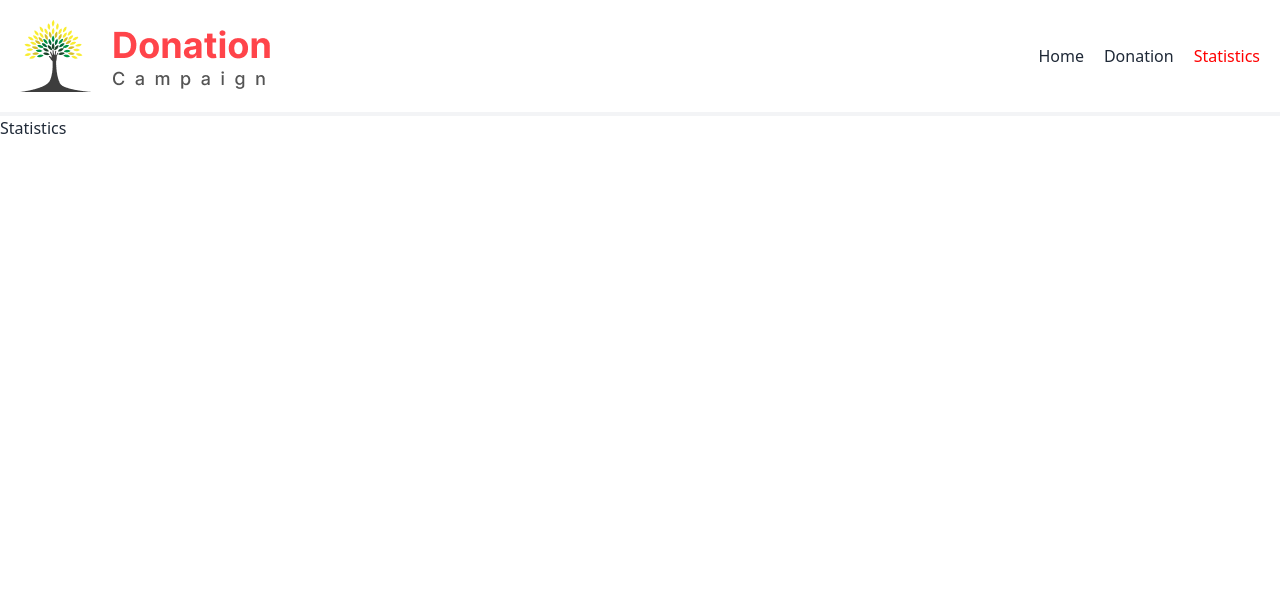
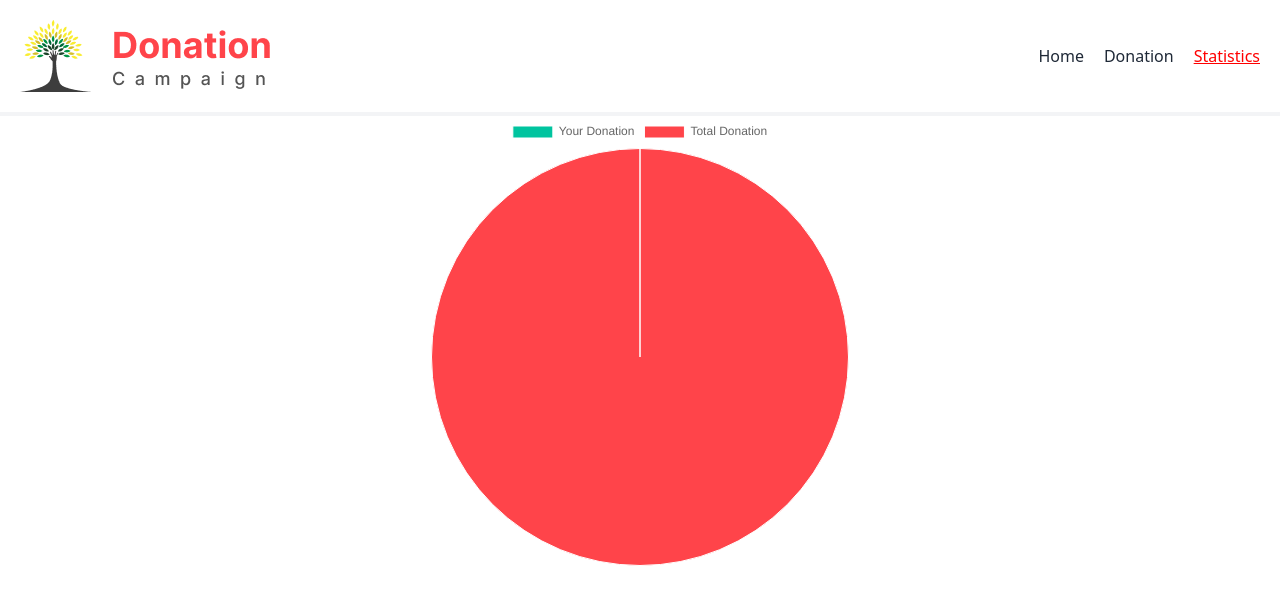
Before and after one commit to nafisaali0/Donation_Campaign_reactjs, a React (Vite) app: page /statistic in a window 1280 px wide. Shown: the top 604 px of the page. Built offline with nearby package versions, Linux system fonts and the light colour scheme.

Commit message:
add pie chart

```diff
--- a/package.json
+++ b/package.json
@@ -10,12 +10,15 @@
     "preview": "vite preview"
   },
   "dependencies": {
+    "chart.js": "^4.4.0",
     "localforage": "^1.10.0",
     "match-sorter": "^6.3.1",
     "react": "^18.2.0",
+    "react-chartjs-2": "^5.2.0",
     "react-dom": "^18.2.0",
     "react-router-dom": "^6.16.0",
     "react-toastify": "^9.1.3",
+    "recharts": "^2.8.0",
     "sort-by": "^1.2.0"
   },
   "devDependencies": {
--- a/public/cards.json
+++ b/public/cards.json
@@ -29,7 +29,7 @@
         "id": 3,
         "category_name": "Clothing",
         "title": "Fashionable Attire",
-        "category_description": "Discover the latest trends in fashion. Our collection includes stylish clothing for all occasions, from elegant evening wear to casual street fashion. Explore our curated selection and stay in vogue with the latest styles!",
+        "description": "Discover the latest trends in fashion. Our collection includes stylish clothing for all occasions, from elegant evening wear to casual street fashion. Explore our curated selection and stay in vogue with the latest styles!",
         "details_image": "https://i.ibb.co/C1ZLD6q/Clothing.png",
         "price": 50,
         "card_image": "https://i.ibb.co/Jj6dHFn/Rectangle-4287.png",
@@ -42,7 +42,7 @@
         "id": 4,
         "category_name": "Food",
         "title": "Healthy Meal Plans",
-        "category_description": "Discover our carefully curated healthy meal plans designed to support your well-being. Whether you're looking to lose weight, maintain a balanced diet, or simply enjoy delicious and nutritious meals, our meal plans have got you covered. Start your journey to a healthier you today.",
+        "description": "Discover our carefully curated healthy meal plans designed to support your well-being. Whether you're looking to lose weight, maintain a balanced diet, or simply enjoy delicious and nutritious meals, our meal plans have got you covered. Start your journey to a healthier you today.",
         "details_image": "https://i.ibb.co/1JGCycW/Food.png",
         "price": 15.00,
         "card_image": "https://i.ibb.co/dbtPJ5H/Rectangle-4287-2.png",
@@ -81,7 +81,7 @@
         "id": 7,
         "category_name": "Clothing",
         "title": "Casual Wear Collection",
-        "category_description": "Find comfortable and stylish casual clothing. Our casual wear collection is designed for everyday comfort without compromising on style. Whether you're lounging at home or heading out, we have your casual look covered.",
+        "description": "Find comfortable and stylish casual clothing. Our casual wear collection is designed for everyday comfort without compromising on style. Whether you're lounging at home or heading out, we have your casual look covered.",
         "details_image": "https://i.ibb.co/C1ZLD6q/Clothing.png",
         "price": 60,
         "card_image": "https://i.ibb.co/Jj6dHFn/Rectangle-4287.png",
@@ -94,7 +94,7 @@
         "id": 8,
         "category_name": "Food",
         "title": "Farm-Fresh Produce",
-        "category_description": "Experience the unparalleled freshness of locally sourced, farm-fresh produce. We are dedicated to supporting local farmers and delivering the finest, seasonal produce directly to your doorstep. Enjoy the flavors of the season with our farm-fresh selections.",
+        "description": "Experience the unparalleled freshness of locally sourced, farm-fresh produce. We are dedicated to supporting local farmers and delivering the finest, seasonal produce directly to your doorstep. Enjoy the flavors of the season with our farm-fresh selections.",
         "details_image": "https://i.ibb.co/1JGCycW/Food.png",
         "price": 8.00,
         "card_image": "https://i.ibb.co/dbtPJ5H/Rectangle-4287-2.png",
@@ -133,7 +133,7 @@
         "id": 11,
         "category_name": "Clothing",
         "title": "Formal Attire Selection",
-        "category_description": "Elevate your style with our formal attire collection. From classic suits to elegant dresses, our formal wear is perfect for special occasions and professional events. Make a lasting impression with our sophisticated designs.",
+        "description": "Elevate your style with our formal attire collection. From classic suits to elegant dresses, our formal wear is perfect for special occasions and professional events. Make a lasting impression with our sophisticated designs.",
         "details_image": "https://i.ibb.co/C1ZLD6q/Clothing.png",
         "price": 100,
         "card_image": "https://i.ibb.co/Jj6dHFn/Rectangle-4287.png",
@@ -146,7 +146,7 @@
         "id": 12,
         "category_name": "Food",
         "title": "Gourmet Dining Experience",
-        "category_description": "Indulge in a luxurious gourmet dining experience like no other. Our world-class chefs craft exquisite dishes using the finest ingredients and culinary techniques. Treat yourself or your loved ones to a memorable gastronomic journey with our gourmet offerings.",
+        "description": "Indulge in a luxurious gourmet dining experience like no other. Our world-class chefs craft exquisite dishes using the finest ingredients and culinary techniques. Treat yourself or your loved ones to a memorable gastronomic journey with our gourmet offerings.",
         "details_image": "https://i.ibb.co/1JGCycW/Food.png",
         "price": 20.00,
         "card_image": "https://i.ibb.co/dbtPJ5H/Rectangle-4287-2.png",
--- a/src/Components/Banner/Banner.jsx
+++ b/src/Components/Banner/Banner.jsx
@@ -1,4 +1,3 @@
-// import PropTypes from 'prop-types';
 // import banner from  './banner.jpg'
 
 const Banner = () => {
@@ -19,8 +18,6 @@ const Banner = () => {
     );
 };
 
-// Banner.propTypes = {
 
-// };
 
 export default Banner;
--- a/src/Components/Card/Card.jsx
+++ b/src/Components/Card/Card.jsx
@@ -3,8 +3,9 @@ import { Link } from 'react-router-dom';
 
 
 const Card = ({ card }) => {
+
     const { id, category_name, title, card_image, category_text, title_color, category_bg } = card
-    console.log(card)
+
     return (
         <>
             <Link to={`/card/${id}`}>
@@ -16,7 +17,6 @@ const Card = ({ card }) => {
                     </div>
                 </div>
             </Link >
-
         </>
     );
 };
--- a/src/Components/CategoryCard/CategoryCard.jsx
+++ b/src/Components/CategoryCard/CategoryCard.jsx
@@ -1,8 +1,8 @@
-// import PropTypes from 'prop-types';
 import { useEffect, useState } from "react";
 import Card from "../Card/Card";
 
 const CategoryCard = () => {
+
     const [cards, setCards] = useState([]);
 
     useEffect(() => {
@@ -10,7 +10,7 @@ const CategoryCard = () => {
             .then(res => res.json())
             .then(data => setCards(data))
     }, [])
-    // console.log(cards)
+
     return (
         <div>
             <h2>Category:{cards.length} </h2>
@@ -23,8 +23,6 @@ const CategoryCard = () => {
     );
 };
 
-// CategoryCard.propTypes = {
 
-// };
 
 export default CategoryCard;
--- a/src/Components/Header/header.css
+++ b/src/Components/Header/header.css
@@ -1,3 +1,4 @@
 nav a.active {
     color: red;
-  }
+    text-decoration: underline;
+}
--- a/src/Components/Home/Home.jsx
+++ b/src/Components/Home/Home.jsx
@@ -1,5 +1,3 @@
-// import PropTypes from 'prop-types';
-
 import Banner from "../Banner/Banner";
 import CategoryCard from "../CategoryCard/CategoryCard";
 
@@ -12,8 +10,5 @@ const Home = () => {
     );
 };
 
-// Home.propTypes = {
-
-// };
 
 export default Home;
--- a/src/Components/Root/Root.jsx
+++ b/src/Components/Root/Root.jsx
@@ -1,4 +1,3 @@
-// import PropTypes from 'prop-types';
 import { Outlet } from "react-router-dom";
 import Header from './../Header/Header';
 
@@ -13,8 +12,6 @@ const Root = () => {
     );
 };
 
-// Root.propTypes = {
 
-// };
 
 export default Root;
--- a/src/Components/Statistics/Statistics.jsx
+++ b/src/Components/Statistics/Statistics.jsx
@@ -1,15 +1,51 @@
-// import PropTypes from 'prop-types';
+import { Chart as ChartJS, ArcElement, Tooltip, Legend } from 'chart.js';
+import { useEffect, useState } from 'react';
+import { Pie } from 'react-chartjs-2';
+import { useLoaderData } from 'react-router-dom';
+import { getStoredDonationCard } from '../../Utility/localStorage';
+ChartJS.register(ArcElement, Tooltip, Legend);
 
 const Statistics = () => {
+
+    const totalCards = useLoaderData();
+    const [loadCard, setLoadCard] = useState([]);
+
+    useEffect(() => {
+        const getLoadCard = getStoredDonationCard([]);
+        setLoadCard(getLoadCard)
+    }, [])
+
+    const donatedPercentage = (loadCard.length / totalCards.length) * 100;
+    console.log(donatedPercentage)
+
+    const totalCard = 100 - donatedPercentage;
+    console.log(totalCard)
+
+
+    const data = {
+
+        datasets: [
+            {
+                data: [donatedPercentage, totalCard],
+                backgroundColor: [
+                    '#00C49F',
+                    '#FF444A',
+                ],
+                label: '# of Votes',
+                borderWidth: 1,
+            },
+        ],
+        labels: ['Your Donation', 'Total Donation'],
+    };
+    const options = {
+        responsiv: true,
+        maintainAspectRatio: false,
+    }
     return (
         <div>
-            <h2>Statistics</h2>
+            <Pie height={450} width={450} data={data} options={options} />
         </div>
     );
 };
 
-Statistics.propTypes = {
-
-};
-
 export default Statistics;
--- a/src/main.jsx
+++ b/src/main.jsx
@@ -28,6 +28,7 @@ const router = createBrowserRouter([
       },
       {
         path: "/statistic",
+        loader: () => fetch('../cards.json'),
         element: <Statistics></Statistics>
       },
       {
```
Also changed, not shown: src/Components/CardDetails/CardDetails.jsx (+6 -7 lines), src/Components/Donation/Donation.jsx (+5 -11 lines), 1 other file (tests, documents, lock files or other folders). Lines whose indentation alone changed are shown as unchanged.
